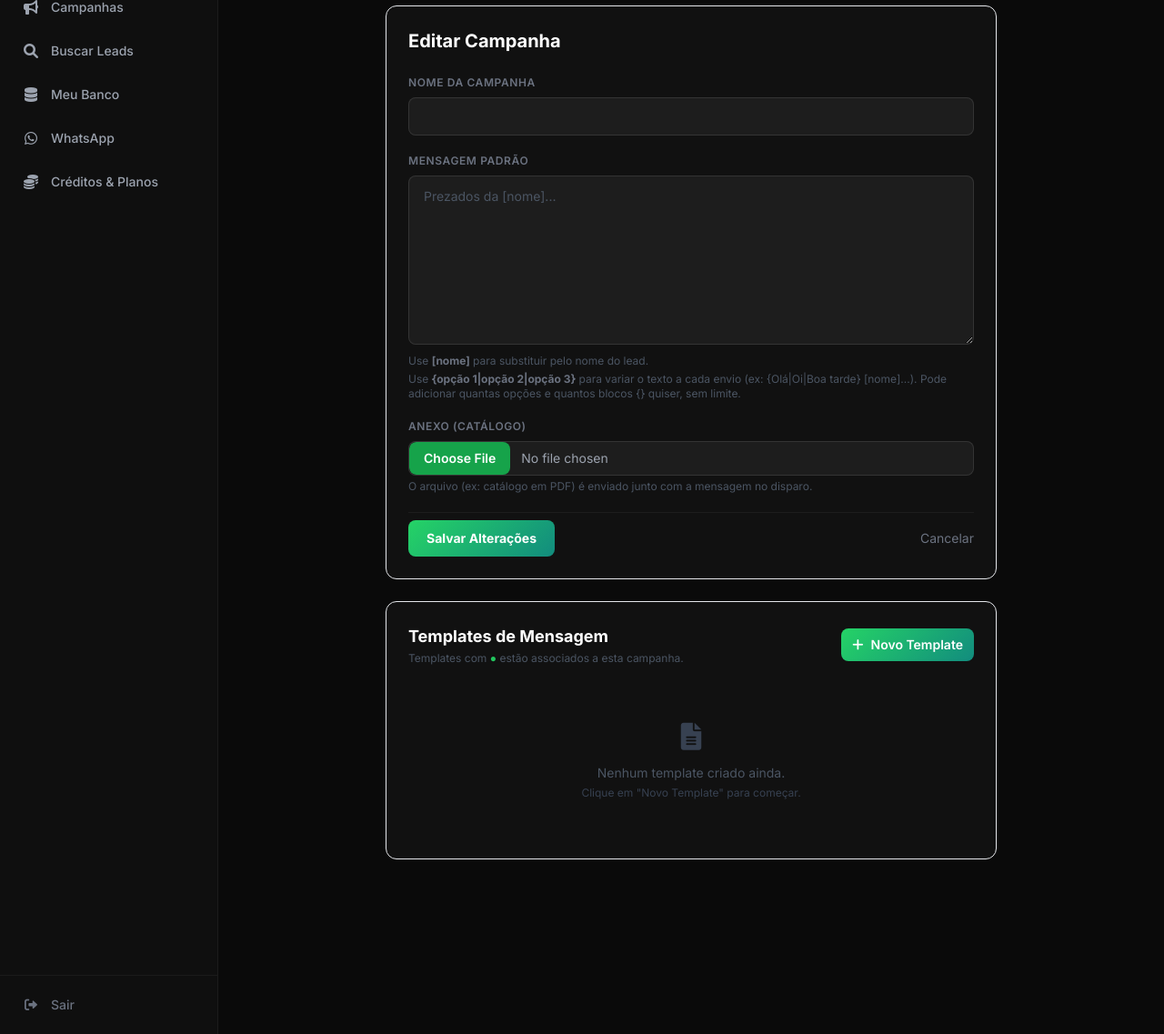
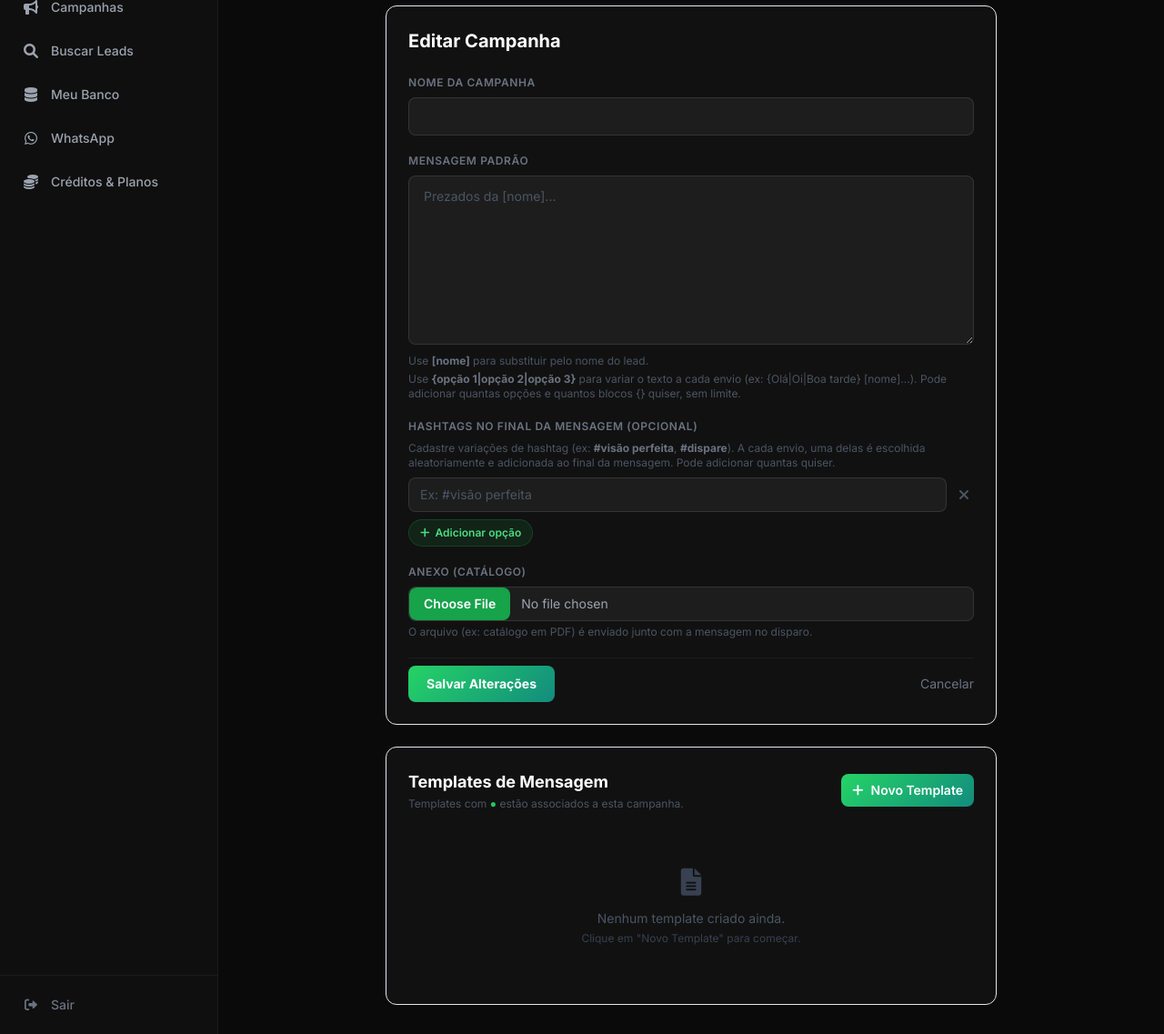
Before and after one commit to Pedrovaptbr/B2B, a Django app: template templates/leads/campaign_edit.html in a window 1280 px wide. Shown: the part 90-1227 px from the top of the page at 91% size. Run offline with Django 5.2, Linux system fonts and the light colour scheme; the template is opened without the code that fills it, so the values that code supplies are empty; some libraries are stand-ins or nearby versions.

Commit message:
adicionar hashtags aleatorias no final da mensagem da campanha
Permite cadastrar variacoes de hashtag (ex: #visao perfeita, #dispare)
numa lista editavel na tela de campanha, sem precisar de sintaxe de
chaves no texto. A cada envio, uma opcao e escolhida aleatoriamente e
colada no final da mensagem, depois do spintax e da substituicao de [nome].

Co-Authored-By: Claude Sonnet 5 <noreply@anthropic.com>

```diff
--- a/leads/views.py
+++ b/leads/views.py
@@ -51,6 +51,9 @@ def campaign_edit_view(request, pk):
             try:
                 campanha.nome = nome
                 campanha.mensagem_padrao = mensagem or None
+
+                hashtag_opcoes = [h.strip() for h in request.POST.getlist('hashtag_opcao') if h.strip()]
+                campanha.hashtags_finais = '\n'.join(hashtag_opcoes) or None
 
                 # Remover anexo existente, se solicitado
                 if request.POST.get('remover_anexo') == '1' and campanha.anexo:
@@ -434,6 +437,9 @@ def _disparar_em_background(campanha_id, instancia_id, lead_ids):
 
             if campanha.mensagem_padrao:
                 mensagem = services.randomizar_mensagem(campanha.mensagem_padrao).replace('[nome]', lead.nome)
+                hashtag = services.escolher_hashtag_final(campanha.hashtags_finais)
+                if hashtag:
+                    mensagem = f'{mensagem}\n\n{hashtag}'
                 resultado = services.send_whatsapp_message(
                     instancia.instance_name,
                     instancia.instance_token,
--- a/templates/leads/campaign_edit.html
+++ b/templates/leads/campaign_edit.html
@@ -58,6 +58,39 @@
                       placeholder="Prezados da [nome]...">{{ campanha.mensagem_padrao|default_if_none:'' }}</textarea>
             <p class="text-xs text-gray-600 mt-1">Use <strong class="text-gray-500">[nome]</strong> para substituir pelo nome do lead.</p>
             <p class="text-xs text-gray-600 mt-1">Use <strong class="text-gray-500">{opção 1|opção 2|opção 3}</strong> para variar o texto a cada envio (ex: {Olá|Oi|Boa tarde} [nome]...). Pode adicionar quantas opções e quantos blocos {} quiser, sem limite.</p>
+        </div>
+
+        {# ── Hashtags no final da mensagem ────────────────────────────────────── #}
+        <div class="mb-5">
+            <label class="block text-xs font-semibold text-gray-500 uppercase tracking-wider mb-2">
+                Hashtags no final da mensagem (opcional)
+            </label>
+            <p class="text-xs text-gray-600 mb-2">
+                Cadastre variações de hashtag (ex: <strong class="text-gray-500">#visão perfeita</strong>, <strong class="text-gray-500">#dispare</strong>). A cada envio, uma delas é escolhida aleatoriamente e adicionada ao final da mensagem. Pode adicionar quantas quiser.
+            </p>
+            <div id="hashtag-opcoes" class="space-y-2 mb-2">
+                {% for h in campanha.hashtags_finais_lista %}
+                <div class="flex items-center gap-2 hashtag-row">
+                    <input type="text" name="hashtag_opcao" value="{{ h }}" placeholder="Ex: #visão perfeita"
+                           class="flex-1 bg-white/5 border border-white/10 rounded-lg px-3 py-2 text-sm text-white placeholder-gray-600 focus:outline-none focus:border-green-500/50 transition-colors">
+                    <button type="button" class="btn-remove-hashtag text-gray-600 hover:text-red-400 transition-colors p-1.5" title="Remover">
+                        <i class="fas fa-times"></i>
+                    </button>
+                </div>
+                {% empty %}
+                <div class="flex items-center gap-2 hashtag-row">
+                    <input type="text" name="hashtag_opcao" value="" placeholder="Ex: #visão perfeita"
+                           class="flex-1 bg-white/5 border border-white/10 rounded-lg px-3 py-2 text-sm text-white placeholder-gray-600 focus:outline-none focus:border-green-500/50 transition-colors">
+                    <button type="button" class="btn-remove-hashtag text-gray-600 hover:text-red-400 transition-colors p-1.5" title="Remover">
+                        <i class="fas fa-times"></i>
+                    </button>
+                </div>
+                {% endfor %}
+            </div>
+            <button type="button" id="btn-add-hashtag"
+                    class="inline-flex items-center gap-1.5 px-3 py-1.5 text-xs font-semibold text-green-400 bg-green-500/10 border border-green-500/20 rounded-full hover:bg-green-500/20 transition-colors">
+                <i class="fas fa-plus"></i> Adicionar opção
+            </button>
         </div>
 
         {# ── Anexo / Catálogo ─────────────────────────────────────────────────── #}
@@ -251,6 +284,35 @@
     const dropdownTemplates = document.getElementById('dropdown-templates');
     const textarea          = document.getElementById('mensagem_padrao');
 
+    // ── Hashtags no final da mensagem: adicionar/remover opções ─────────────
+    const hashtagContainer = document.getElementById('hashtag-opcoes');
+    const btnAddHashtag    = document.getElementById('btn-add-hashtag');
+
+    function ligarRemocaoHashtag(row) {
+        row.querySelector('.btn-remove-hashtag').addEventListener('click', () => row.remove());
+    }
+
+    function criarLinhaHashtag() {
+        const row = document.createElement('div');
+        row.className = 'flex items-center gap-2 hashtag-row';
+        row.innerHTML =
+            '<input type="text" name="hashtag_opcao" value="" placeholder="Ex: #visão perfeita" ' +
+            'class="flex-1 bg-white/5 border border-white/10 rounded-lg px-3 py-2 text-sm text-white placeholder-gray-600 focus:outline-none focus:border-green-500/50 transition-colors">' +
+            '<button type="button" class="btn-remove-hashtag text-gray-600 hover:text-red-400 transition-colors p-1.5" title="Remover">' +
+            '<i class="fas fa-times"></i></button>';
+        ligarRemocaoHashtag(row);
+        return row;
+    }
+
+    if (btnAddHashtag && hashtagContainer) {
+        document.querySelectorAll('.hashtag-row').forEach(ligarRemocaoHashtag);
+        btnAddHashtag.addEventListener('click', () => {
+            const row = criarLinhaHashtag();
+            hashtagContainer.appendChild(row);
+            row.querySelector('input').focus();
+        });
+    }
+
     if (btnUsarTemplate && dropdownTemplates) {
         btnUsarTemplate.addEventListener('click', (e) => {
             e.stopPropagation();
```
Also changed, not shown: leads/models.py (+11 -0 lines), leads/services.py (+14 -0 lines), leads/migrations/0005_campanha_hashtags_finais.py (added).
